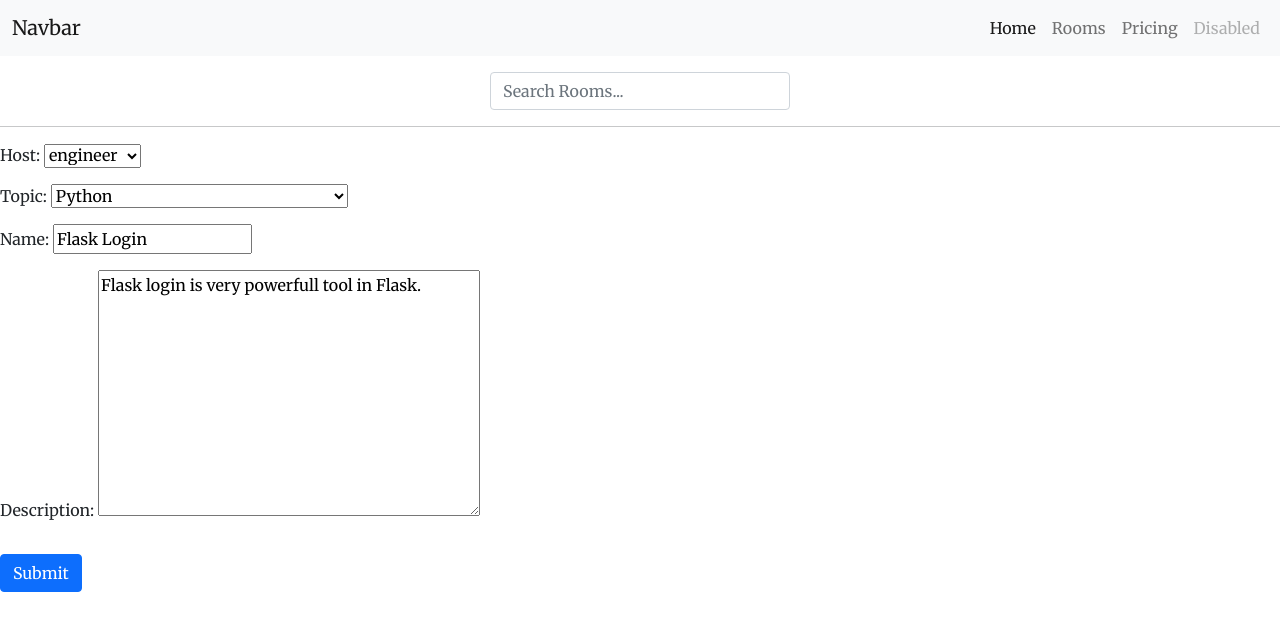
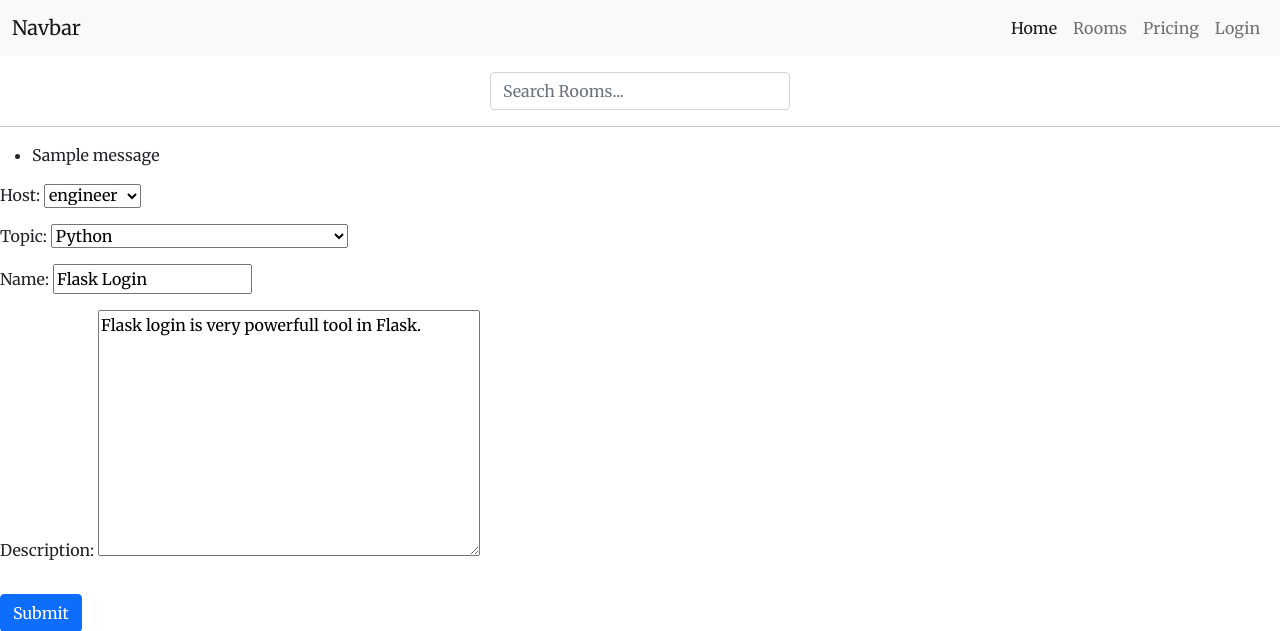
Before and after one commit to crispus-nj/Coders-Hub-, a Django app: page /update-room/3/ in a window 1280 px wide. Shown: the top 631 px of the page. Run offline with Django 4.2, Linux system fonts and the light colour scheme; data comes from the database, SQL or seed files in the repository; both versions use the stored data as it was after the commit; tables that the repository leaves empty hold one stand-in row (values such as "Sample post"); one stand-in notice (Sample message) is shown; some libraries are stand-ins or nearby versions.

Commit message:
created authentication functionality and added urls in the navbar.

```diff
--- a/hub/urls.py
+++ b/hub/urls.py
@@ -4,7 +4,9 @@ from . import views
 urlpatterns = [
     path('', views.home, name='home'),
     path('rooms/<int:pk>', views.room, name='rooms'),
-    path('create-room', views.create_room, name='create-room'),
+    path('create-room/', views.create_room, name='create-room'),
     path('update-room/<int:pk>/', views.update_room, name='update-room'),
     path('delete-room/<int:pk>/', views.delete_room, name='delete-room'),
+    path('login/', views.login_page, name='login'),
+    path('logout/', views.log_out, name='logout')
 ]
--- a/hub/views.py
+++ b/hub/views.py
@@ -1,4 +1,7 @@
 from django.shortcuts import render, redirect
+from django.contrib import messages
+from django.contrib.auth.models import User
+from django.contrib.auth import login, logout, authenticate
 from django.db.models import Q
 from hub.models import Room, Topic
 from .forms import RoomForm
@@ -49,3 +52,24 @@ def delete_room(request, pk):
         return redirect('home')
 
     return render(request, 'hub/delete.html', {'object': room})
+
+def login_page(request):
+    if request.method == 'POST':
+        username = request.POST.get('username')
+        password = request.POST.get('password')
+        try:
+            user = User.objects.filter(username=username)
+        except:
+            messages.error(request, 'User does not exist!')
+        user = authenticate(request, username=username, password=password)
+        if user is not None:
+            login(request,user)
+            return redirect('home')
+        else:
+            messages.error(request, 'Username Or Password is incorrect!')
+    context = {}
+    return render(request, 'hub/login_register.html', context)
+
+def log_out(request):
+    logout(request)
+    return redirect('home')
--- a/templates/base.html
+++ b/templates/base.html
@@ -22,6 +22,13 @@
 
 <body>
     {% include 'includes/navbar.html' %}
+    {% if messages %}
+        <ul class="messages">
+            {% for message in messages %}
+            <li{% if message.tags %} class="{{ message.tags }}"{% endif %}>{{ message }}</li>
+            {% endfor %}
+        </ul>
+    {% endif %}
     {% block content %}
     {% endblock %}
     <script src="https://cdn.jsdelivr.net/npm/@popperjs/core@2.10.2/dist/umd/popper.min.js"
--- a/templates/includes/navbar.html
+++ b/templates/includes/navbar.html
@@ -15,9 +15,15 @@
           <li class="nav-item">
             <a class="nav-link" href="#">Pricing</a>
           </li>
+          {% if user.is_authenticated %}
           <li class="nav-item">
-            <a class="nav-link disabled">Disabled</a>
+            <a class="nav-link" href="{% url 'logout'%}">Logout</a>
           </li>
+          {% else %}
+          <li class="nav-item">
+            <a class="nav-link" href="{% url 'login'%}">Login</a>
+          </li>
+          {% endif %}
         </ul>
       </div>
     </div>
```
Also changed, not shown: db.sqlite3.
